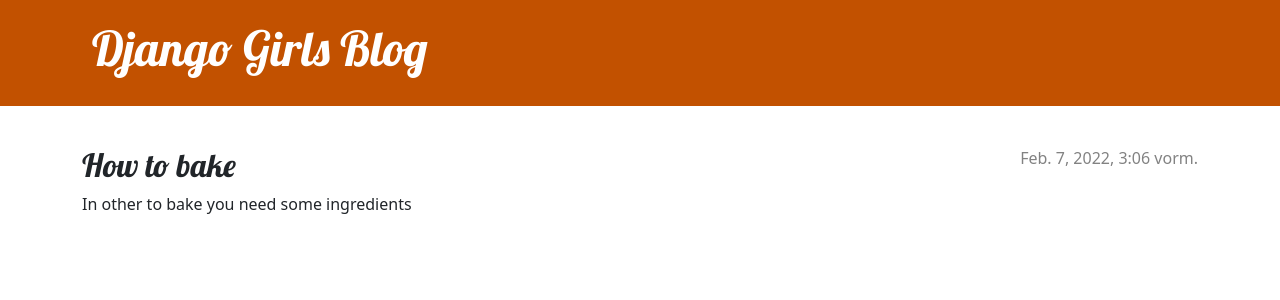
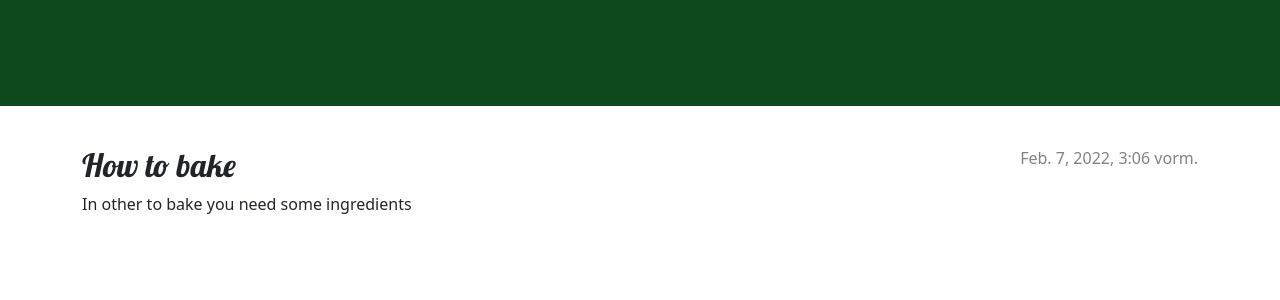
Before and after one commit to Oluwatosin-svg/my-first-blog, a Django app: page /post/1/ in a window 1280 px wide. Shown: the top 300 px of the page. Run offline with Django 3.2, Linux system fonts and the light colour scheme; data comes from the database, SQL or seed files in the repository.

Commit message:
Added view and template for detailed blog post as well as CSS for the site.

```diff
--- a/blog/static/css/blog.css
+++ b/blog/static/css/blog.css
@@ -1,5 +1,5 @@
 .page-header {
-    background-color: #C25100;
+    background-color: #0E491D;
     margin-top: 0;
     margin-bottom: 40px;
     padding: 20px 20px 20px 40px;
@@ -9,7 +9,7 @@
 .page-header h1 a,
 .page-header h1 a:visited,
 .page-header h1 a:active {
-    color: #ffffff;
+    color: #0E491D;
     font-size: 36pt;
     text-decoration: none;
 }
```
